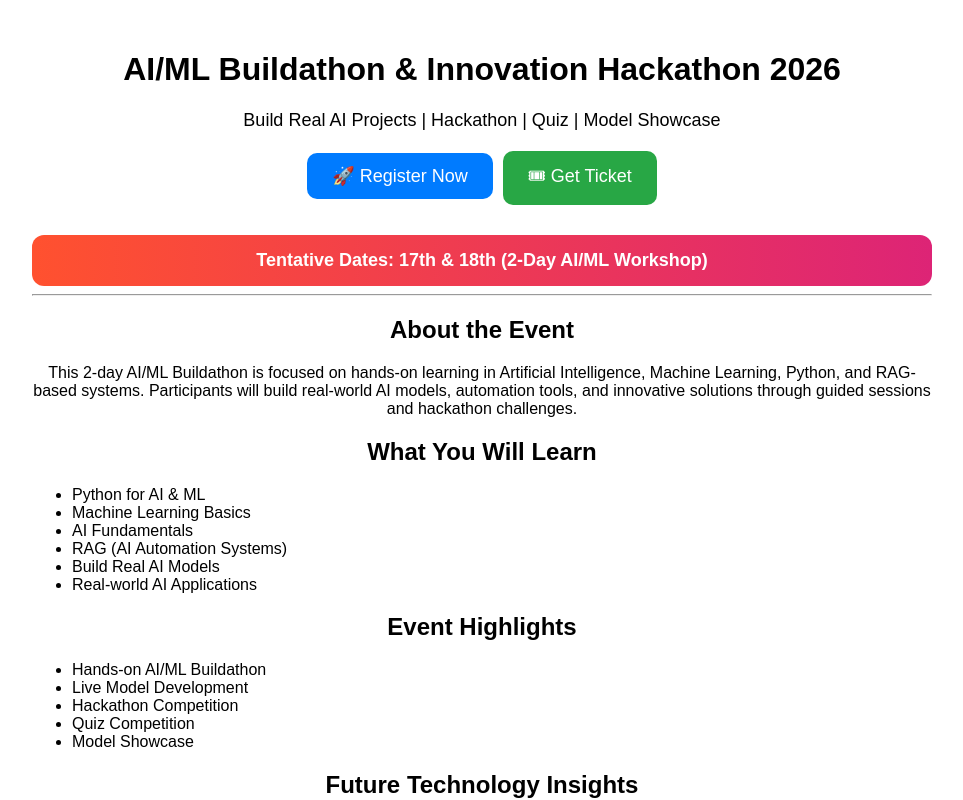
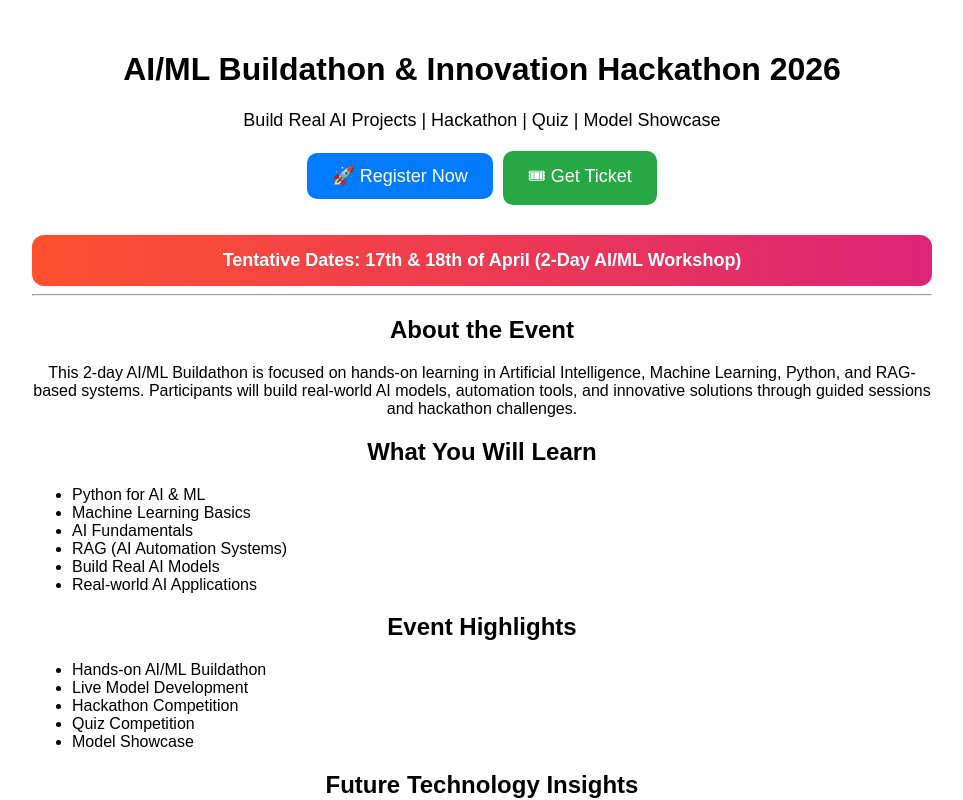
Before and after one commit to surajpandey111/ai-event-platform, a React (Create React App) app in the folder ai-event/: page /home in a window 1280 px wide. Shown: the top 800 px of the page, without its empty margins (158-1121 px from the left). Built offline with nearby package versions, Linux system fonts and the light colour scheme.

Commit message:
Fix React routing for admin page

```diff
--- a/ai-event/src/pages/Home.js
+++ b/ai-event/src/pages/Home.js
@@ -34,7 +34,7 @@ const Home = () => {
        fontWeight: "bold",
        fontSize: "18px"
      }}>
-        Tentative Dates: 17th & 18th (2-Day AI/ML Workshop)
+        Tentative Dates: 17th & 18th of April (2-Day AI/ML Workshop)
      </div>
 
       <hr />
```
